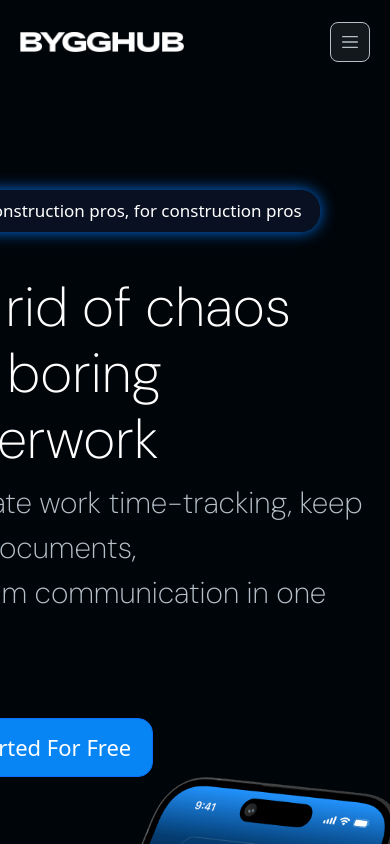
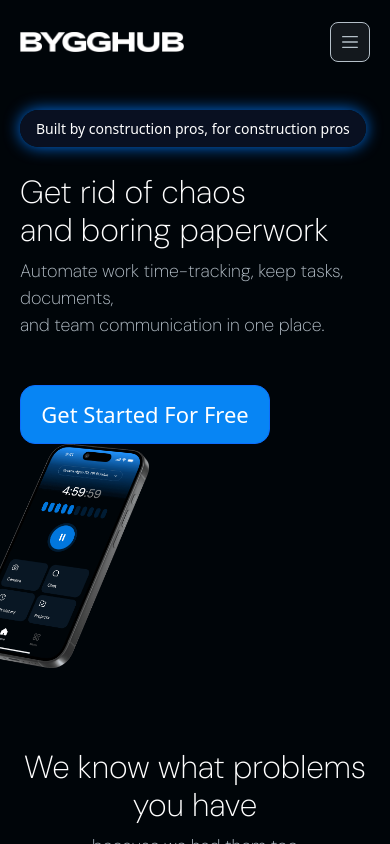
Before and after one commit to alexgeho/ByggHubWeb_on_React, a React (Create React App) app: page / in a window 390 px wide. Shown: the top 844 px of the page. Built offline with nearby package versions, Linux system fonts and the light colour scheme.

Commit message:
style(hero-block): aligned HeroBadge, Title and layout to Framer mobile design (42px DM Sans, -2px letter spacing, safe padding)

```diff
--- a/src/Components/BlueBlock/BlueBlock.css
+++ b/src/Components/BlueBlock/BlueBlock.css
@@ -1,6 +1,6 @@
 .BlueBlock {
-    width: 800px;
-    height: 340px;
+    max-width: 800px;
+    max-height: 340px;
     border-radius: 40px;
     background: radial-gradient(circle at 50% 40%, #004ac4, #0078f4 70%, #45b6ff 100%);
     box-shadow:
--- a/src/Components/BlueButton/BlueButton.css
+++ b/src/Components/BlueButton/BlueButton.css
@@ -6,6 +6,7 @@
     border-radius: 15px;
     z-index: 1;
     font-size: 22px;
+    margin-top: 30px;
 }
 
 .BlueButton:hover {
--- a/src/Components/Header/Header.jsx
+++ b/src/Components/Header/Header.jsx
@@ -26,7 +26,6 @@
         }
     };
 
-
     navbar = (
         <Navbar
             fixed="top"
@@ -35,7 +34,7 @@
             style={{backgroundColor: "#000509"}}
             variant="dark"
         >
-            <Container className="custom-container d-flex align-items-center">
+            <Container className="custom-container d-flex  align-items-center">
 
                 {/* --- LOGO --- */}
                 <Link to="/" className="navbar-brand d-flex align-items-center">
@@ -61,7 +60,7 @@
                     </Nav>
 
                     {/* --- BUTTONS (LOGIN + TRY FOR FREE) --- */}
-                    <div className="d-flex flex-column align-items-center gap-2">
+                    <div className="d-flex flex-column align-items-center gap-3">
                         <Button
                             variant="outline-light"
                             className="px-3"
--- a/src/Components/HeroBlock/HeroBlock.css
+++ b/src/Components/HeroBlock/HeroBlock.css
@@ -1,66 +1,79 @@
+.HeroBlock {
+    margin-top: -70px;
+    background-color: #000509;
+    /*position: relative;*/
+    /*width: 100vw;*/
+    /*left: 50%;*/
+    /*margin-left: -50vw;*/
+    /*overflow: hidden;*/
+    z-index: 0;
+    padding: 0 20px;       /* задаём боковые поля как в Framer */
+
+}
+
+.HeroBlock .row {
+    /*padding-left: 60px;*/
+    /*padding-right: 60px;*/
+}
+
+
 .imgHero {
-    width: 455px;
-    height: 624px;
+    width: auto;
+    height: 224px;
     position: relative;
     z-index: 1;
-    /*margin-left: -50px;*/
+    margin-left: -50px;
 }
 
 .HeroBadge {
     display: inline-block;
-    background: rgba(10, 18, 36, 0.9); /* слегка прозрачный фон */
+    width: fit-content;
+    background: rgba(10, 18, 36, 0.9);
     color: #ffffff;
-    font-size: 17px;
-    padding: 8px 18px;
+    font-size: 14px;
+    padding: 8px 16px;
     border-radius: 20px;
-    width: fit-content;
-    box-shadow: 0 0 16px rgba(0, 123, 255, 0.9); /* легкое голубоватое свечение */
-    margin-top: 80px;
+    box-shadow: 0 0 16px rgba(0, 123, 255, 0.9);
+    margin-bottom: 26px;
 
+    /*margin-left: 10px;*/
+
+    /*!* ВАЖНО: чтобы не вылезал за экран *!*/
+    /*max-width: 100%;*/
+    /*white-space: normal;    !* разрешаем перенос *!*/
+    /*word-wrap: break-word;  !* переносим длинные слова *!*/
+    /*text-align: center;     !* центрируем текст *!*/
+    /*box-sizing: border-box; !* учитываем padding *!*/
 }
 
-.HeroBlock {
-    margin-top: -70px;
-    background-color: #000509;
-    position: relative;
-    width: 100vw;
-    left: 50%;
-    margin-left: -50vw;
-    overflow: hidden;
-    z-index: 0;
 
-}
 
-.HeroBlock .row {
-    padding-left: 60px;
-    padding-right: 60px;
-}
 
-.HeroGlow {
-    position: absolute;
-    bottom: -150px; /* ← вот ТВОЙ РЫЧАГ 💪 */
-    left: 50%;
-    transform: translateX(-50%);
-    width: 100%;
-    height: 100%;
-    background: url('../../assets/bgH.png') center/contain no-repeat;
-    pointer-events: none; /* чтобы не мешал кликам */
-    z-index: -1;
-    filter: blur(40px); /* сглаживает пиксели */
-    opacity: 0.9; /* делает свечение мягче */
-}
+/*.HeroGlow {*/
+/*    position: absolute;*/
+/*    bottom: -150px; !* ← вот ТВОЙ РЫЧАГ 💪 *!*/
+/*    left: 50%;*/
+/*    transform: translateX(-50%);*/
+/*    width: 100%;*/
+/*    height: 100%;*/
+/*    background: url('../../assets/bgH.png') center/contain no-repeat;*/
+/*    pointer-events: none; !* чтобы не мешал кликам *!*/
+/*    z-index: -1;*/
+/*    filter: blur(40px); !* сглаживает пиксели *!*/
+/*    opacity: 0.9; !* делает свечение мягче *!*/
+/*}*/
 
 .TopMargin {
     margin-top: 100px;
 }
 
 .LeftMargin {
-    margin-left: -50px;
+    /*margin-left: -50px;*/
     display: flex;
     flex-direction: column;
-    gap: 42px;
+    /*gap: 42px;*/
 }
 
 .RightMargin {
-    margin-right: 30px;
+    /*margin-right: 30px;*/
 }
--- a/src/Components/HeroBlock/HeroBlock.jsx
+++ b/src/Components/HeroBlock/HeroBlock.jsx
@@ -17,7 +17,7 @@
 
                 <Row className="TopMargin">
 
-                    <Col sm={8} className="LeftMargin d-flex flex-column">
+                    <Col xs={12} xl={8} className="LeftMargin d-flex flex-column">
 
                         <div className="HeroBadge">Built by construction pros, for construction pros</div>
 
@@ -59,7 +59,7 @@
                         </Col>
 
                         <Col md={4} className="d-flex flex-column justify-content-center align-items-center">
-                            <Features image={three} title={<>Info gets lost <br/>in different places</>} subtitle="while I juggle WhatsApp, email, and paper"/>
+                            <Features image={three} title={<>Info gets lost in different places</>} subtitle="while I juggle WhatsApp, email, and paper"/>
                         </Col>
                     </Row>
 
--- a/src/Components/PhoneBlock/PhoneBlock.css
+++ b/src/Components/PhoneBlock/PhoneBlock.css
@@ -1,16 +1,43 @@
+/* === MOBILE FIRST === */
 .PhoneBlock {
     display: flex;
+    flex-direction: column;       /* На мобильных — вертикально */
     align-items: center;
-    justify-content: space-between;
-    background: #FFFFFF;
+    justify-content: center;
+    background: #fff;
     border-radius: 20px;
-    padding: 20px 80px;
-    margin-bottom: 10px;
-    max-width: 800px;
-    height: 340px;
+    padding: 20px;                /* Безопасный внутренний отступ */
+    margin: 20px auto;
+    width: 100%;
+    max-width: 90vw;              /* Не шире экрана */
     overflow: hidden;
     position: relative;
-    box-shadow: 0 8px 25px rgba(0, 0, 0, 0.8);
+    box-shadow: 0 8px 25px rgba(0, 0, 0, 0.08);
+}
+
+.PhoneImage {
+    width: 100%;
+    max-width: 280px;             /* ограничиваем ширину картинки */
+    height: auto;
+    object-fit: contain;
+    margin-bottom: 15px;
+    transform: none;
+}
+
+.PhoneText {
+    text-align: center;
+    padding: 0 10px;
+    z-index: 1;
+}
+
+/* === DESKTOP (ширина ≥ 768px) === */
+@media (min-width: 768px) {
+    .PhoneBlock {
+        flex-direction: row;         /* горизонтально */
+        justify-content: space-between;
+        max-width: 700px;
+        padding: 40px 80px;
+        height: 340px;
     }
 
     .PhoneBlock.reverse {
@@ -18,22 +45,18 @@
     }
 
     .PhoneImage {
-    width: 320px;
-    height: auto;
-    object-fit: contain;
-    position: relative;
-    transform: translateX(-40px) translateY(200px);
+        max-width: 320px;
+        transform: translateY(200px);
         transition: transform 0.3s ease;
-
     }
 
     .PhoneBlock.reverse .PhoneImage {
-    transform: translateX(40px) translateY(-200px);
+        transform: translateY(-200px);
     }
 
     .PhoneText {
         flex: 1;
+        text-align: left;
         padding: 20px 30px;
-    position: relative;
-    z-index: 1;
     }
+}
--- a/src/Components/TitleAndSubtitle/TitleAndSubtitle.css
+++ b/src/Components/TitleAndSubtitle/TitleAndSubtitle.css
@@ -1,12 +1,12 @@
 .Title {
-    font-size: 55px;
+    font-size: 32px;
     font-weight: 200;
     font-family: "DM Sans", sans-serif;
     color: #FFFFFF;
 }
 
 .Subtitle {
-    font-size: 30px;
+    font-size: 18px;
     font-weight: 200;
     font-family: "DM Sans", sans-serif;
     color: #B5C0C9;
--- a/src/css/App.css
+++ b/src/css/App.css
@@ -1,3 +1,17 @@
+/* === GLOBAL RESET / SAFE DEFAULTS === */
+html, body {
+  width: 100%;
+  max-width: 100vw;   /* предотвращает горизонтальный скролл */
+  overflow-x: hidden; /* убирает вылаз за экран */
+  margin: 0;
+  padding: 0;
+}
+
+* {
+  box-sizing: border-box; /* padding и border входят в размер элемента */
+}
+
+/* === APP STYLES (оставляем как есть) === */
 .App {
   text-align: center;
 }
@@ -36,8 +50,3 @@
     transform: rotate(360deg);
   }
 }
-
-
-body {
-  height: 2000px;
-}
```
Also changed, not shown: src/Pages/Hem.jsx (+28 -28 lines). Lines whose indentation alone changed are shown as unchanged.
